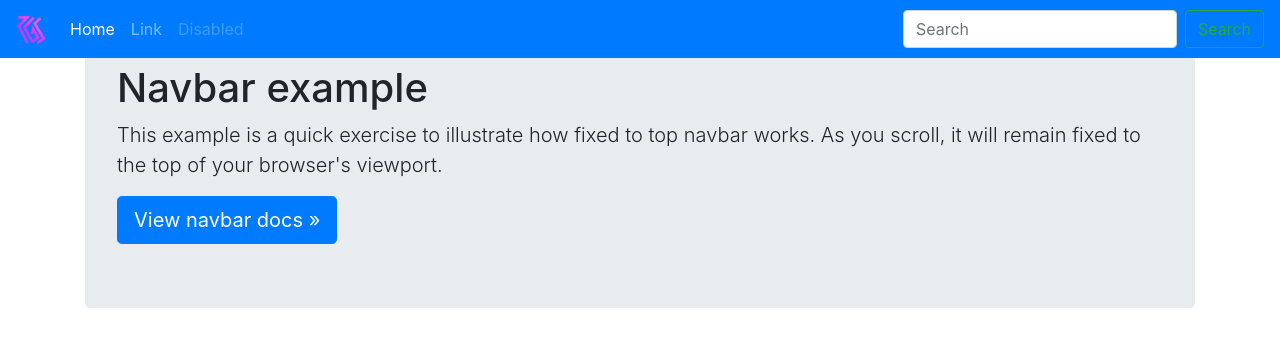
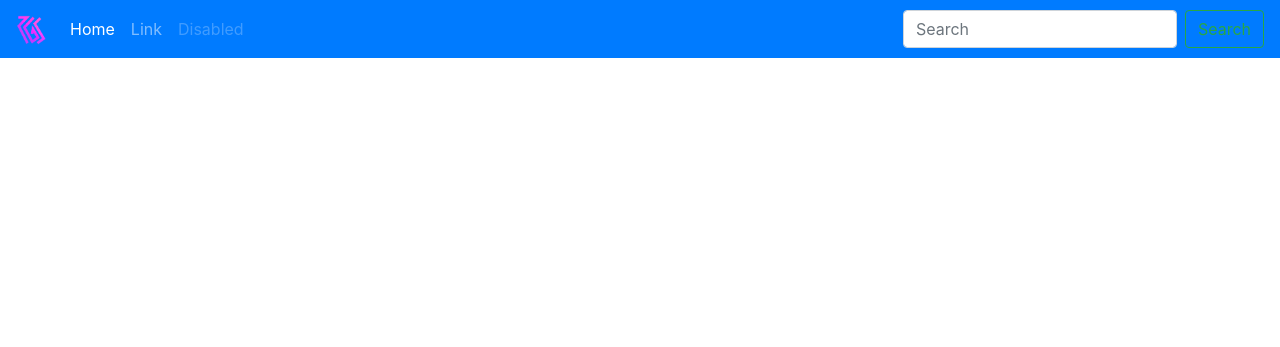
Before and after one commit to exinmusic/really-good-streaming, a Django app: page / in a window 1280 px wide. Shown: the top 347 px of the page. Run offline with Django 3.2, Linux system fonts and the light colour scheme; some libraries are stand-ins or nearby versions.

Commit message:
readme update

```diff
--- a/rgs/director/templates/director/index.html
+++ b/rgs/director/templates/director/index.html
@@ -24,12 +24,4 @@
 	  </form>
 	</div>
   </nav>
-
-  <main role="main" class="container">
-	<div class="jumbotron">
-	  <h1>Navbar example</h1>
-	  <p class="lead">This example is a quick exercise to illustrate how fixed to top navbar works. As you scroll, it will remain fixed to the top of your browser's viewport.</p>
-	  <a class="btn btn-lg btn-primary" href="../../components/navbar/" role="button">View navbar docs &raquo;</a>
-	</div>
-	</main>
 {% endblock %}
```
Also changed, not shown: README.md.
